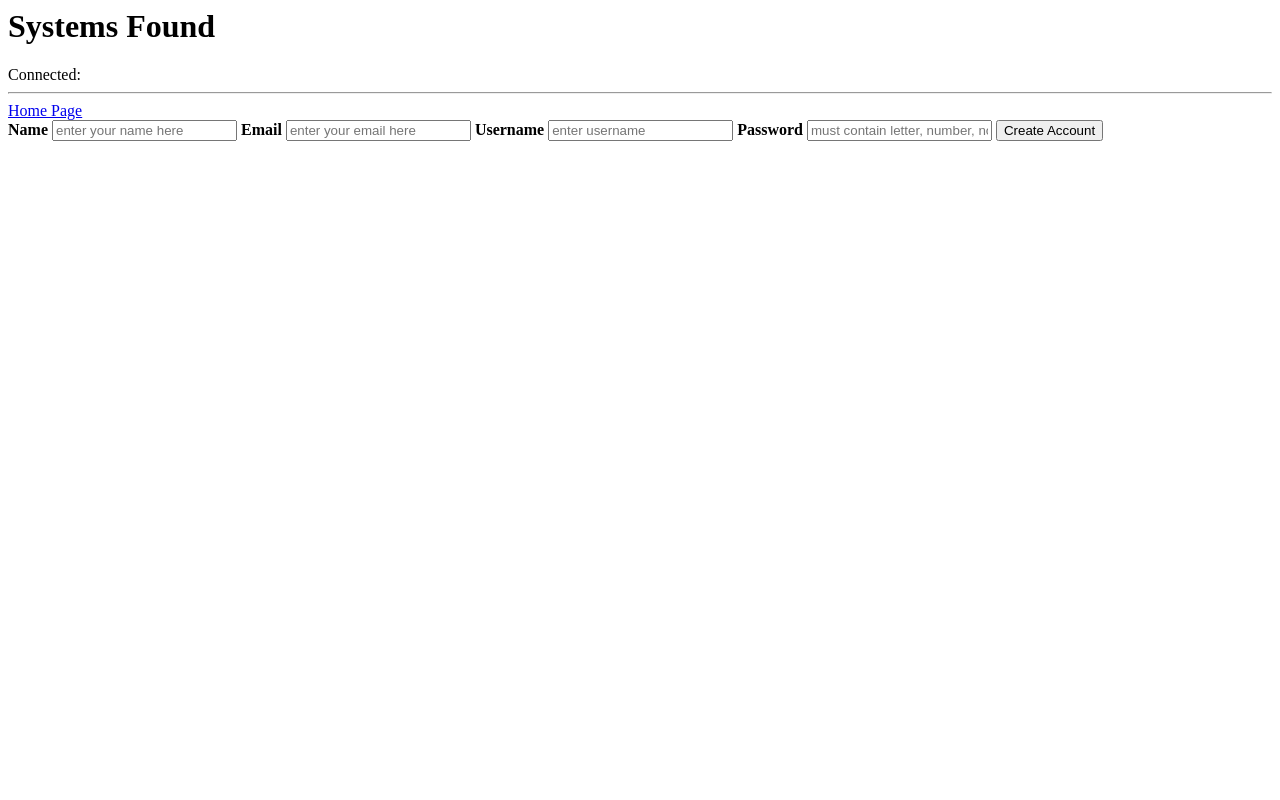
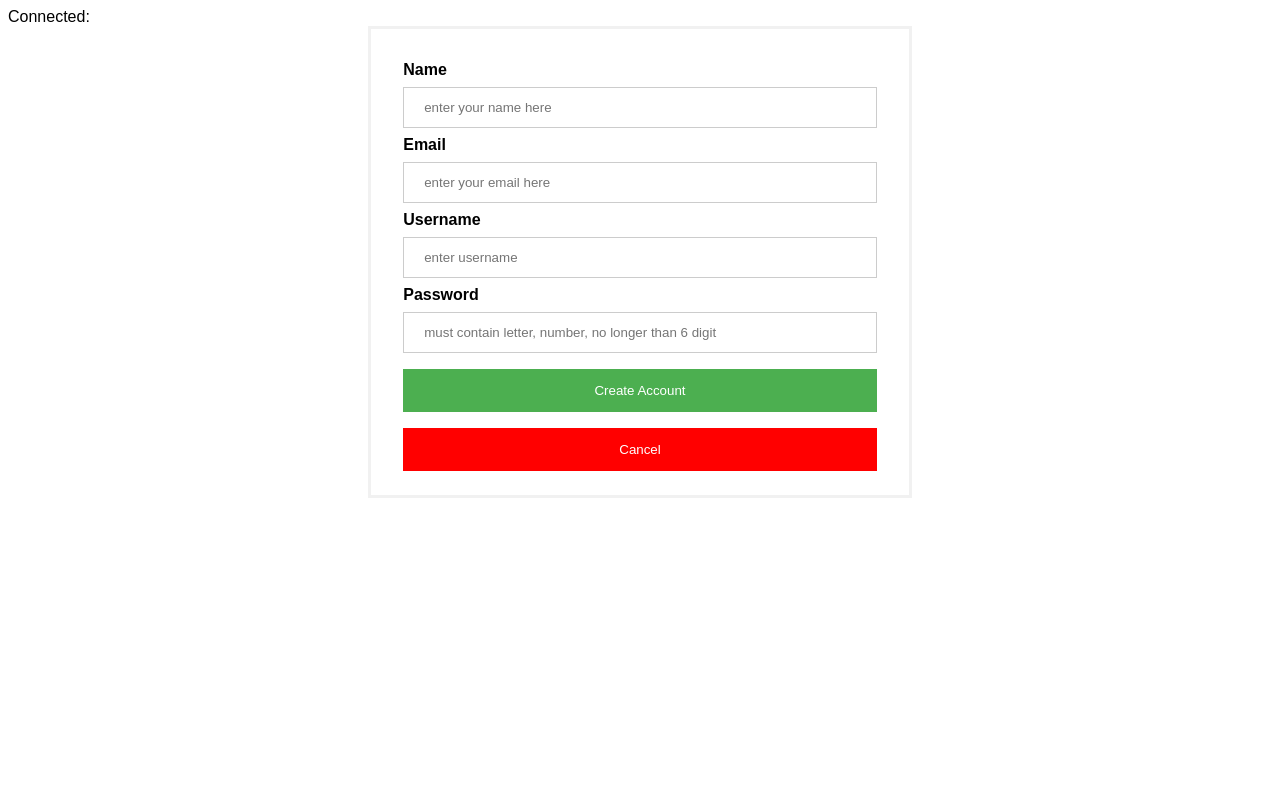
Before and after one commit to CogitaterSigauke/php-shopping-website, a PHP site: page /testcode.php in a window 1280 px wide. Run offline with PHP 8.4, Linux system fonts and the light colour scheme.

Commit message:
login and signup

```diff
--- a/testcode.php
+++ b/testcode.php
@@ -1,9 +1,79 @@
 <html>
+     <head>
+          <style>
+               body {font-family: Arial, Helvetica, sans-serif;}
+               /* form {border: 3px solid #f1f1f1; width: 1000px; margin: auto} */
+               form.a {padding-top: 16px; padding-right: 16px; padding-left: 16px; margin: 0}
+               form.b {padding-right: 16px; padding-left: 16px; margin: 0}
+
+
+               input[type=text],[type=email],  input[type=password] {
+               width: 100%;
+               padding: 12px 20px;
+               margin: 8px 0;
+               display: inline-block;
+               border: 1px solid #ccc;
+               box-sizing: border-box;
+               }
+
+               button.a {
+               background-color: #4CAF50;
+               color: white;
+               padding: 14px 20px;
+               margin: 8px 0;
+               border: none;
+               cursor: pointer;
+               width: 100%;
+               }
+               button.b {
+               background-color: red;
+               color: white;
+               padding: 14px 20px;
+               margin: 8px 0;
+               border: none;
+               cursor: pointer;
+               width: 100%;
+               }
+
+               button:hover {
+               opacity: 0.8;
+               }
+
+               .cancelbtn {
+               width: auto;
+               padding: 10px 18px;
+               background-color: #f44336;
+               }
+               .center {
+               display: block;
+               margin-left: auto;
+               margin-right: auto;
+               }
+
+               .imgcontainer {
+               text-align: center;
+               margin: 24px 0 12px 0;
+               }
+
+               img.avatar {
+               width: 40%;
+               border-radius: 50%;
+               }
+
+               .container {
+               padding: 16px;
+               border: 3px solid #f1f1f1; width: 40%; margin: auto;
+               }
+
+               span.psw {
+               float: right;
+               padding-top: 16px;
+               }
+          </style>
+     </head>
+
      <body>
 
-<div>
-<h1>Systems Found</h1>
-</div>
      <?php
      //  require_once "render.php";
 
@@ -12,41 +82,46 @@
           $userName = $pw = $name = $email ="";
 
           if($_SERVER['REQUEST_METHOD'] == "POST") {
-
-
                $userName = $_POST['username'];
                $pw = $_POST['password'];
                $name = $_POST['name'];
                $email = $_POST['email'];
+
                $sql = "SELECT EXISTS(SELECT * FROM Buyer WHERE uname=:userName)";
-
                $stmt = $conn->prepare($sql);
                $stmt->execute(array(":userName" => $userName));
 
-        // $result = $stmt->setFetchMode(PDO::FETCH_ASSOC);
                $row = $stmt->fetch(PDO::FETCH_ASSOC);
                echo $row;
+
+
                print_r($row);
-        $rows = $stmt->fetchAll();
-        $count = count($rows);
+               // $rows = $stmt->fetchAll();
+               $count = $row["EXISTS(SELECT * FROM Buyer WHERE uname='$userName')"];
+               echo $count;
 
                if($count){
-               echo "<table style='border: solid 1px black;'>";
-               echo "<tr><th>PC Model</th> <th>PC Speed</th> <th> PC Price</th> <th>Printer Model</th> <th>Printer Speed</th> <th>Printer Price</th></tr>";
-               foreach(new TableRows(new RecursiveArrayIterator($rows)) as $k=>$v) {
-                    echo $v;
+                    $message = "A buyer with that ID already exists. Please try with new ID!";
+                    echo  $message;
                }
-               echo"</table>";
-               echo"<br /><br /><br />";
-          }else{
-               echo "<h3> No Sytem in your Budget Found </h3>";
+               else{
+                    $sql = "INSERT INTO Buyer(uname, pwd, name, email) VALUES (:userName,:pw, :name, :email)";
+                    $stmt = $conn->prepare($sql);
+                    $stmt->execute(array(
+                         ":userName" => $userName,
+                         ":pw" => $pw,
+                         ":name" => $name,
+                         ":email" => $email
+                    ));
+                    $row = $stmt->fetch(PDO::FETCH_ASSOC);
+                    echo $row;
+                    $message = "Registered Succesfully!";
+                    echo "<script type='text/javascript'>alert('$message');</script>";
+                    header("location: login_buyer.php");
                }
-
+               echo "<script type='text/javascript'>alert('$message');</script>";
           }
-
      ?>
-<hr />
-<a href="index.php"> Home Page<a>
 
           <div class="container">
                <form class="a" action="" method = "post" id="register">
@@ -69,9 +144,15 @@
                     <button class="a" type="submit" value="register">Create Account</button>
 
                </form>
-    <!-- <form class="b" action="login_buyer.php" method = "post" id="login_buyer">
+               <form class="b" action="login_buyer.php" method = "post" id="login_buyer">
                     <button class="b" type="submit" value="cancel">Cancel</button>
-    </form> -->
+               </form>
           </div>
      </body>
 </html>
+<!--
+// $row = $stmt->fetch(PDO::FETCH_ASSOC);
+               // $count = $row["EXISTS(SELECT * FROM Buyer WHERE uname='$userName')"];
+
+               // // $query = "INSERT INTO Buyer(bid, uname, pwd, name, email) VALUES (2, '$userName','$pw', '$name', '$email')";
+               // $result = $conn->query($query); -->
```
Also changed, not shown: createAccountBuyer.php (+41 -47 lines), login_buyer.php (+34 -26 lines). Lines whose indentation alone changed are shown as unchanged.
